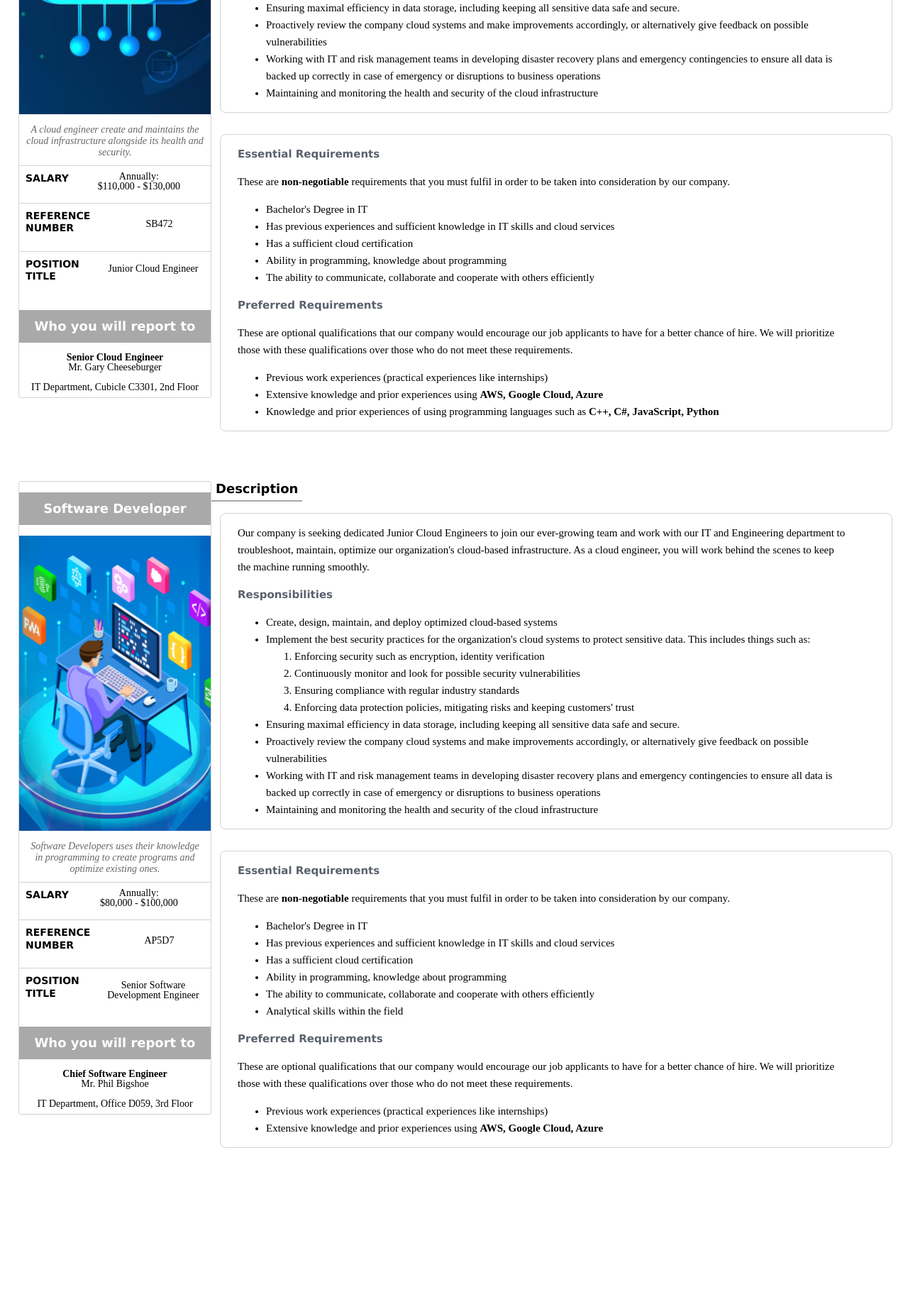
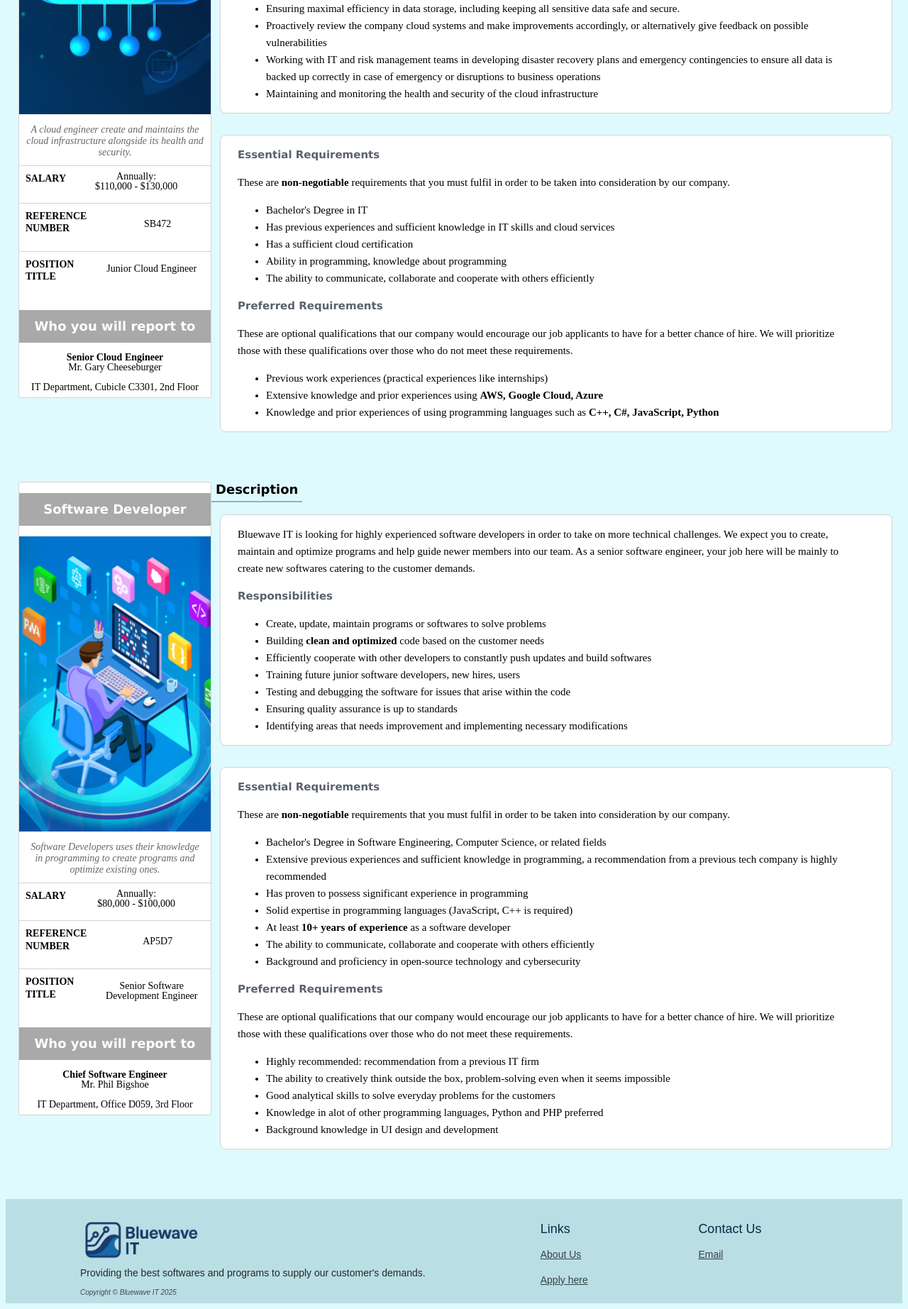
Before and after one commit to Iggzpigz/Project-1, a PHP site: page /jobs.html in a window 1280 px wide. Shown: the part 790-2635 px from the top of the page at 71% size. Before the commit the page ends 2408 px from the top, so only its background shows below. Run offline with PHP 8.4, Linux system fonts and the light colour scheme.

Commit message:
fully finished jobs.html. Note: i moved styles.css to the styles folder, please edit your rel stylesheet link to include the file too or else your html page will literally break

```diff
--- a/jobs.html
+++ b/jobs.html
@@ -12,24 +12,24 @@
     <meta name="author" content="Tom">
 
     <!-- External CSS files -->
-    <link href="styles/jd-layout.css" rel="stylesheet"> <!-- link this to styles.css later -->
+    <link href="styles/jd-layout.css" rel="stylesheet">
 
     <!-- The company logo is generated by ChatGPT-->
     <link href="styles/images/bluewave-icon.png" rel="icon">
 </head>
 
 <body>
-    <header>
+    <header class="jd-header">
         <!-- This part was taken from home.html to match the header of that page -->
         <div class="header-wrapper">
             <div class="logo-container">
-                <a href="home.html">
+                <a href="index.html">
                     <img src="styles/images/bluewave_it_logo.png" alt="Bluewave IT logo" width="180">
                 </a>
             </div>
             <nav class="main-nav">
                 <ul>
-                    <li><a href="home.html">Return to Homepage</a></li>
+                    <li><a href="index.html">Return to Homepage</a></li>
                     <li><a href="about.html">About Us</a></li>
                     <li><a href="application.html">Apply for the job</a></li>
                 </ul>
@@ -270,8 +270,8 @@
                 <div class="job-desc-engi-spacing bottom-spacing on-hover">
                     <div class="text-yap-group text-box">
                         <div class="desc-text-wall">
-                            <p>Our company is seeking dedicated Junior Cloud Engineers to join our ever-growing team and work with our IT and Engineering department to troubleshoot, maintain, optimize our organization's cloud-based infrastructure. As a cloud engineer, you will work behind the scenes to keep the machine running smoothly.</p>
-                            <!--source: https://www.coursera.org/articles/what-is-a-cloud-engineer-->
+                            <p>Bluewave IT is looking for highly experienced software developers in order to take on more technical challenges. We expect you to create, maintain and optimize programs and help guide newer members into our team. As a senior software engineer, your job here will be mainly to create new softwares catering to the customer demands.</p>
+                            <!--source: https://www.geeksforgeeks.org/software-engineer-designations-hierarchy/-->
 
                             <h3 class="desc-mini-title">
                                 Responsibilities
@@ -279,30 +279,27 @@
 
                             <ul>
                                 <li class="resp-list">
-                                    Create, design, maintain, and deploy optimized cloud-based systems
+                                    Create, update, maintain programs or softwares to solve problems
                                 </li>
                                 <li class="resp-list">
-                                    Implement the best security practices for the organization's cloud systems to protect sensitive data. This includes things such as:
-                                    <ol>
-                                        <li>Enforcing security such as encryption, identity verification</li>
-                                        <li>Continuously monitor and look for possible security vulnerabilities</li>
-                                        <li>Ensuring compliance with regular industry standards</li>
-                                        <li>Enforcing data protection policies, mitigating risks and keeping customers' trust</li>
-                                    </ol>
+                                    Building <strong>clean and optimized</strong> code based on the customer needs
                                 </li>
                                 <li class="resp-list">
-                                    Ensuring maximal efficiency in data storage, including keeping all sensitive data safe and secure.
+                                    Efficiently cooperate with other developers to constantly push updates and build softwares
                                 </li>
                                 <li class="resp-list">
-                                    Proactively review the company cloud systems and make improvements accordingly, or alternatively give feedback on possible vulnerabilities
+                                    Training future junior software developers, new hires, users
                                 </li>
                                 <li class="resp-list">
-                                    Working with IT and risk management teams in developing disaster recovery plans and emergency contingencies to ensure all data is backed up correctly in case of emergency or disruptions to business operations
+                                    Testing and debugging the software for issues that arise within the code
                                 </li>
                                 <li class="resp-list">
-                                    Maintaining and monitoring the health and security of the cloud infrastructure
+                                    Ensuring quality assurance is up to standards
                                 </li>
-                                <!-- source: https://www.edstellar.com/blog/cloud-engineer-roles-responsibilities -->
+                                <li class="resp-list">
+                                    Identifying areas that needs improvement and implementing necessary modifications
+                                </li>
+                                <!-- source: https://fullscale.io/blog/roles-and-responsibilities-of-a-software-developer/ -->
                             </ul>
                         </div>
                     </div>
@@ -320,22 +317,26 @@
 
                             <ul>
                                 <li class="resp-list">
-                                    Bachelor's Degree in IT
+                                    Bachelor's Degree in Software Engineering, Computer Science, or related fields
+                                    <!-- source: https://fullscale.io/blog/roles-and-responsibilities-of-a-software-developer/-->
                                 </li>
                                 <li class="resp-list">
-                                    Has previous experiences and sufficient knowledge in IT skills and cloud services
+                                    Extensive previous experiences and sufficient knowledge in programming, a recommendation from a previous tech company is highly recommended
                                 </li>
                                 <li class="resp-list">
-                                    Has a sufficient cloud certification
+                                    Has proven to possess significant experience in programming
                                 </li>
                                 <li class="resp-list">
-                                    Ability in programming, knowledge about programming
+                                    Solid expertise in programming languages (JavaScript, C++ is required)
+                                </li>
+                                <li class="resp-list">
+                                    At least <strong>10+ years of experience</strong> as a software developer
                                 </li>
                                 <li class="resp-list">
                                     The ability to communicate, collaborate and cooperate with others efficiently
                                 </li>
                                 <li class="resp-list">
-                                    Analytical skills within the field
+                                    Background and proficiency in open-source technology and cybersecurity
                                 </li>
                             </ul>
 
@@ -346,10 +347,19 @@
 
                             <ul>
                                 <li class="resp-list">
-                                    Previous work experiences (practical experiences like internships)
+                                    Highly recommended: recommendation from a previous IT firm
                                 </li>
                                 <li class="resp-list">
-                                    Extensive knowledge and prior experiences using <strong>AWS, Google Cloud, Azure</strong>
+                                    The ability to creatively think outside the box, problem-solving even when it seems impossible
+                                </li>
+                                <li class="resp-list">
+                                    Good analytical skills to solve everyday problems for the customers
+                                </li>
+                                <li class="resp-list">
+                                    Knowledge in alot of other programming languages, Python and PHP preferred
+                                </li>
+                                <li class="resp-list">
+                                    Background knowledge in UI design and development
                                 </li>
                                 <!-- sources: https://www.upwork.com/resources/cloud-engineer, https://www.geeksforgeeks.org/how-to-become-a-cloud-engineer/, https://interviewguy.com/junior-cloud-engineer-job-description/-->
                             </ul>
@@ -360,6 +370,41 @@
         </fieldset>
     </section>
 
+    <!-- Footer Section -->
+
+    <footer class="footer-bg">
+        <div id="footer-margin">
+            <div class="footer-info-grid">
+                <div class="footer-d-flex">
+                    <div class="footer-margtop-auto">
+                        <a href="index.html">
+                            <img src="styles/images/bluewave_it_logo.png" alt="Bluewave IT logo" width="180">
+                        </a>
+                        <p id="footer-bluewave-desc">
+                            Providing the best softwares and programs to supply our customer's demands.
+                        </p>
+                        <p id="footer-copyright">
+                            Copyright &copy; Bluewave IT 2025
+                        </p>
+                    </div>
+                </div>
+                <div class="footer-site-title">
+                    Links
+                    <div>
+                        <a class="footer-links" href="index.html">About Us</a>
+                        <a class="footer-links" href="application.html">Apply here</a>
+                    </div>
+                </div>
+
+                <div class="footer-site-title">
+                    Contact Us
+                    <div>
+                        <a class="footer-links" href="mailto:info@bluewaveit.com.au">Email</a>
+                    </div>
+                </div>
+            </div>
+        </div>
+    </footer>
 </body>
 
 </html>
@@ -382,5 +427,5 @@ https://interviewguy.com/junior-cloud-engineer-job-description/; preferred requi
 https://www.4cornerresources.com/job-descriptions/software-developer/; job description of software developers, also where i got my image
 https://www.seek.com.au/career-advice/role/software-developer/salary; software dev salary
 https://www.geeksforgeeks.org/software-engineer-designations-hierarchy/; software dev hierarchy
-
+https://fullscale.io/blog/roles-and-responsibilities-of-a-software-developer/; responsibilities and requirements section of the webpage
 -->
--- a/styles/jd-layout.css
+++ b/styles/jd-layout.css
@@ -1,19 +1,25 @@
 /*
-filename: project1
+filename: jd-layout.css
 author: tom chu
 created: 8/4/25
-last modified: 12/4/25
-description: job description page layout
+last modified: 13/4/25
+description: job description page css styling
 */
 
-h1, h2, h3 {font-family: Verdana, sans-serif;}
-#avail {color: limegreen}
+html {
+    background-color: #dffafe;
+}
+
+#avail {
+    color: limegreen;
+    font-family: Verdana, sans-serif;
+}
 
 /*
 this part is for styling the code fragment that was taken from home.html
 */
-header {
-    background-color: white;
+.jd-header {
+    background-color: #dffafe;
     box-shadow: 0 1px 2px rgba(0, 0, 0, 0.1);
     padding: 10px 0;
 }
@@ -98,6 +104,7 @@ end of header styling
     background-color:#528F99;
     text-align: center;
     color:white;
+    font-family: Verdana, sans-serif;
 }
 
 .availjobs:hover {display:block;}
@@ -138,6 +145,7 @@ aside {
     line-height: 1.25;
     padding: 12px 9px;
     text-align: center;
+    font-family: Verdana, sans-serif
 }
 
 .gen-table-border-color {
@@ -249,6 +257,7 @@ nav ul {
     padding: 6px;
     font-size: 18px;
     overflow: auto;
+    font-family: Verdana, sans-serif;
 }
 
 .bottom-spacing {margin-bottom: 30px;}
@@ -304,6 +313,67 @@ nav ul {
     line-height: 24px;
     font-weight: 700;
     color: #5a616d;
+    font-family: Verdana, sans-serif;
 }
 
 .resp-list {list-style-type: disc;}
+
+footer {
+    display: block;
+    unicode-bidi: isolate;
+}
+
+.footer-bg {
+    background-color: #b9dfe4;
+}
+
+footer div {
+    display: block;
+    unicode-bidi: isolate;
+}
+
+#footer-margin {
+    margin: auto;
+    max-width: 1150px;
+}
+
+.footer-info-grid {
+    display: grid;
+    column-gap: 2.5rem;
+    row-gap: 0.5rem;
+    margin-left: 3rem;
+    margin-right: 3rem;
+    padding-top: 24px;
+    grid-template-columns: 2.5fr 0.75fr 0.75fr;
+}
+
+.footer-d-flex {display:flex;}
+.footer-margtop-auto {margin-top: auto;}
+
+#footer-bluewave-desc {
+    font-family: Arial, sans-serif;
+    font-size: 14px;
+    color: rgb(39, 39, 39);
+    margin-top: 0px;
+}
+
+.footer-site-title {
+    color: #0c2947;
+    line-height: 2em;
+    height: 40px;
+    font-size: 18px;
+    font-family: Arial, sans-serif;
+}
+
+.footer-links {
+    color: #3a3f44;
+    font-size: 14px;
+    display: block;
+}
+
+#footer-copyright {
+    color: #40474e;
+    font-family: Arial, Helvetica, sans-serif;
+    font-size: 10px;
+    font-style: italic;
+}
```
Also changed, not shown: styles/styles.css (added, +343 -0 lines), styles.css (deleted).
